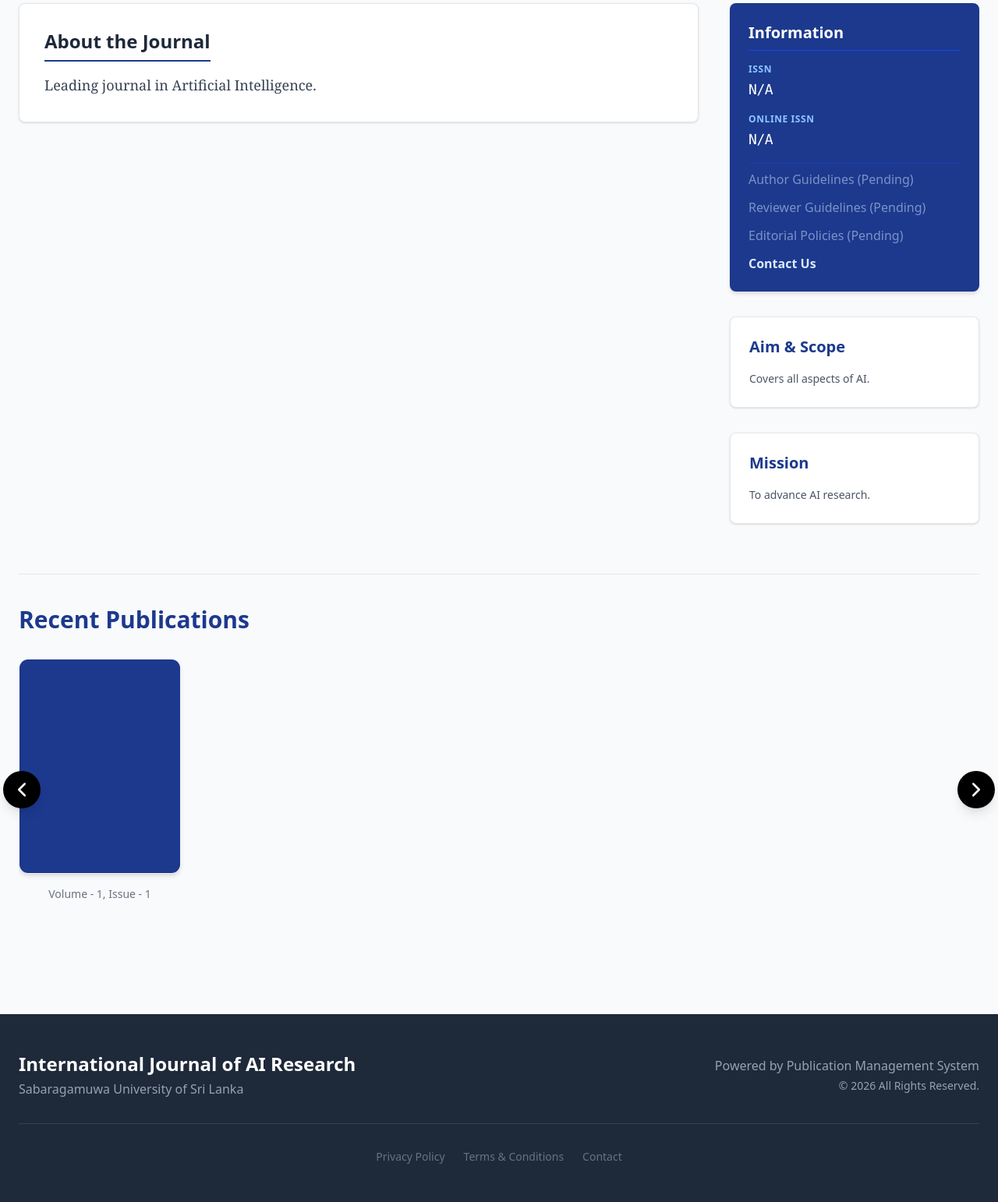
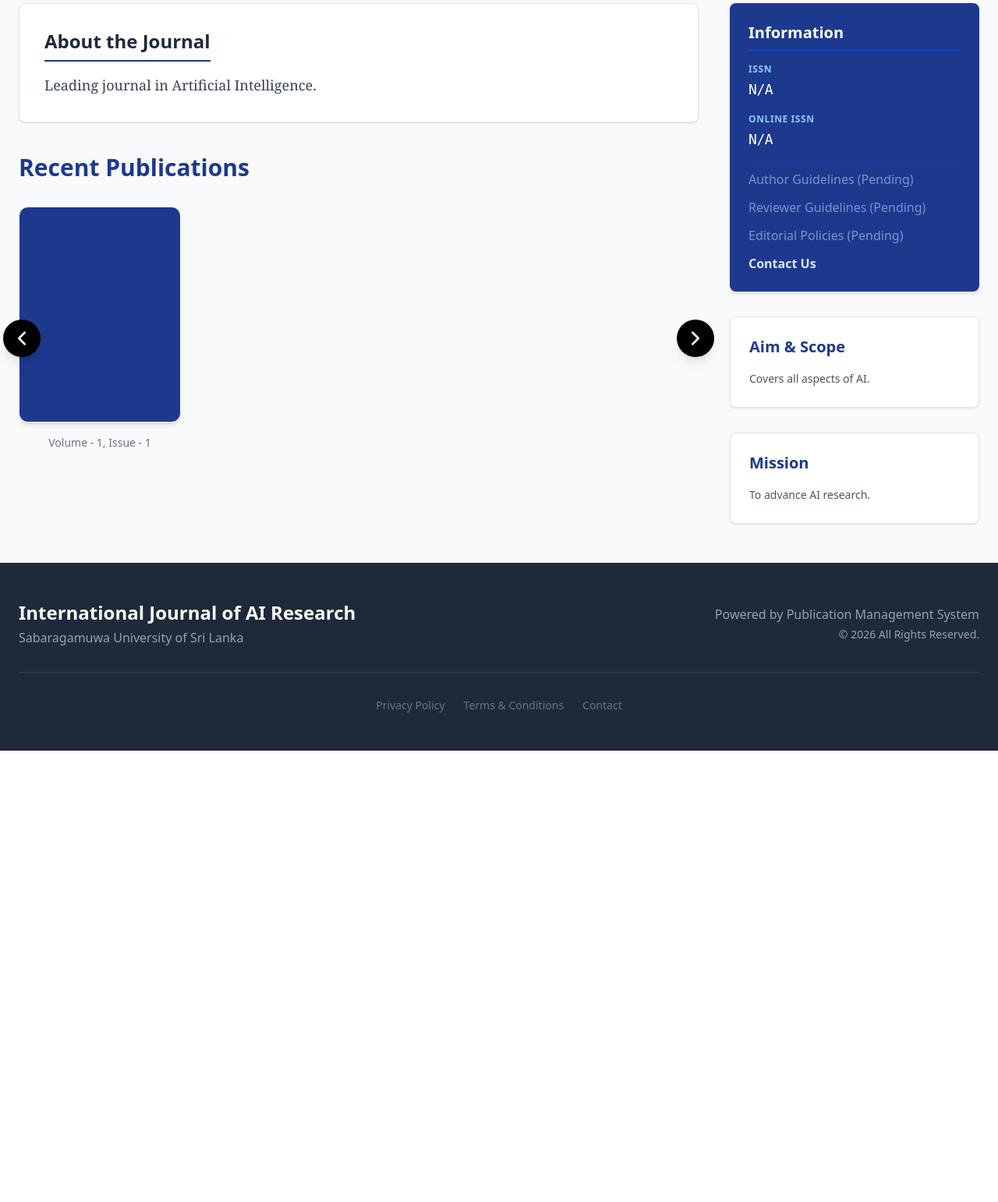
Before and after one commit to gayathrisarangika/system, a Laravel app: page /journal/1 in a window 1280 px wide. Shown: the part 238-1780 px from the top of the page at 78% size. After the commit the page ends 1201 px from the top, so only its background shows below. Run offline with Laravel 12, Linux system fonts and the light colour scheme; data comes from the database, SQL or seed files in the repository; style sheets or scripts are compiled from the project's sources; parts of the project's set-up code (start-up, migrations or seed data) failed here and were passed over; some libraries are stand-ins or nearby versions.

Commit message:
feat: enhance recent publications carousel navigation and layout
- Added anchor IDs to issues and proceedings in Archive view for deep linking.
- Updated RecentPublicationsCarousel to link directly to specific items in the Archive.
- Relocated RecentPublicationsCarousel to the main content column, immediately following the 'About' section in Journal, Conference, and Symposium pages for better visual proximity.

Co-authored-by: gayathrisarangika <90195913+gayathrisarangika@users.noreply.github.com>

```diff
--- a/resources/js/Components/RecentPublicationsCarousel.jsx
+++ b/resources/js/Components/RecentPublicationsCarousel.jsx
@@ -40,9 +40,9 @@ export default function RecentPublicationsCarousel({ items, title = "Recent Publ
                         <Link
                             key={`${item.type}-${item.id}`}
                             href={
-                                item.type === 'issue' ? `/journal/${item.journal_id}` :
-                                item.type === 'conference' ? `/conference/${item.conference_id}` :
-                                `/symposium/${item.symposium_id}`
+                                item.type === 'issue' ? `/journal/${item.journal_id}/archive#issue-${item.id}` :
+                                item.type === 'conference' ? `/conference/${item.conference_id}/archive#proceeding-${item.id}` :
+                                `/symposium/${item.symposium_id}/archive#proceeding-${item.id}`
                             }
                             className="flex-none w-52 snap-start group/card"
                         >
--- a/resources/js/Pages/Publications/Archive.jsx
+++ b/resources/js/Pages/Publications/Archive.jsx
@@ -52,7 +52,7 @@ export default function Archive({ journal, conference, symposium, is_current = f
                 <div className="space-y-12">
                     {items && items.length > 0 ? (
                         items.map(item => (
-                            <div key={item.id} className="bg-white rounded-lg shadow-sm border border-gray-200 overflow-hidden">
+                            <div key={item.id} id={journal ? `issue-${item.id}` : `proceeding-${item.id}`} className="bg-white rounded-lg shadow-sm border border-gray-200 overflow-hidden">
                                 <div className="bg-gray-50 px-8 py-4 border-b flex justify-between items-center">
                                     <h3 className="text-xl font-bold text-blue-900 font-serif">
                                         {journal ? `Vol. ${item.volume} No. ${item.issue} (${item.year})` : `${item.version} (${item.year})`}
--- a/resources/js/Pages/Publications/Conference.jsx
+++ b/resources/js/Pages/Publications/Conference.jsx
@@ -48,6 +48,13 @@ export default function Conference({ conference }) {
                                 </div>
                             </section>
                         </div>
+
+                        {conference.proceedings && conference.proceedings.length > 0 && (
+                            <RecentPublicationsCarousel
+                                title="Recent Publications"
+                                items={conference.proceedings.map(p => ({ ...p, type: 'conference' }))}
+                            />
+                        )}
                     </div>
 
                     {/* Sidebar */}
@@ -106,14 +113,6 @@ export default function Conference({ conference }) {
                     </aside>
                 </div>
 
-                {conference.proceedings && conference.proceedings.length > 0 && (
-                    <div className="mt-16 pt-10 border-t border-gray-200">
-                        <RecentPublicationsCarousel
-                            title="Recent Publications"
-                            items={conference.proceedings.map(p => ({ ...p, type: 'conference' }))}
-                        />
-                    </div>
-                )}
             </div>
 
             {/* Footer */}
--- a/resources/js/Pages/Publications/Journal.jsx
+++ b/resources/js/Pages/Publications/Journal.jsx
@@ -48,6 +48,13 @@ export default function Journal({ journal }) {
                                 </div>
                             </section>
                         </div>
+
+                        {journal.issues && journal.issues.length > 0 && (
+                            <RecentPublicationsCarousel
+                                title="Recent Publications"
+                                items={journal.issues.map(i => ({ ...i, type: 'issue' }))}
+                            />
+                        )}
                     </div>
 
                     {/* Sidebar */}
@@ -106,14 +113,6 @@ export default function Journal({ journal }) {
                     </aside>
                 </div>
 
-                {journal.issues && journal.issues.length > 0 && (
-                    <div className="mt-16 pt-10 border-t border-gray-200">
-                        <RecentPublicationsCarousel
-                            title="Recent Publications"
-                            items={journal.issues.map(i => ({ ...i, type: 'issue' }))}
-                        />
-                    </div>
-                )}
             </div>
 
             {/* Footer */}
--- a/resources/js/Pages/Publications/Symposium.jsx
+++ b/resources/js/Pages/Publications/Symposium.jsx
@@ -48,6 +48,13 @@ export default function Symposium({ symposium }) {
                                 </div>
                             </section>
                         </div>
+
+                        {symposium.proceedings && symposium.proceedings.length > 0 && (
+                            <RecentPublicationsCarousel
+                                title="Recent Publications"
+                                items={symposium.proceedings.map(p => ({ ...p, type: 'symposium' }))}
+                            />
+                        )}
                     </div>
 
                     {/* Sidebar */}
@@ -106,14 +113,6 @@ export default function Symposium({ symposium }) {
                     </aside>
                 </div>
 
-                {symposium.proceedings && symposium.proceedings.length > 0 && (
-                    <div className="mt-16 pt-10 border-t border-gray-200">
-                        <RecentPublicationsCarousel
-                            title="Recent Publications"
-                            items={symposium.proceedings.map(p => ({ ...p, type: 'symposium' }))}
-                        />
-                    </div>
-                )}
             </div>
 
             {/* Footer */}
```
